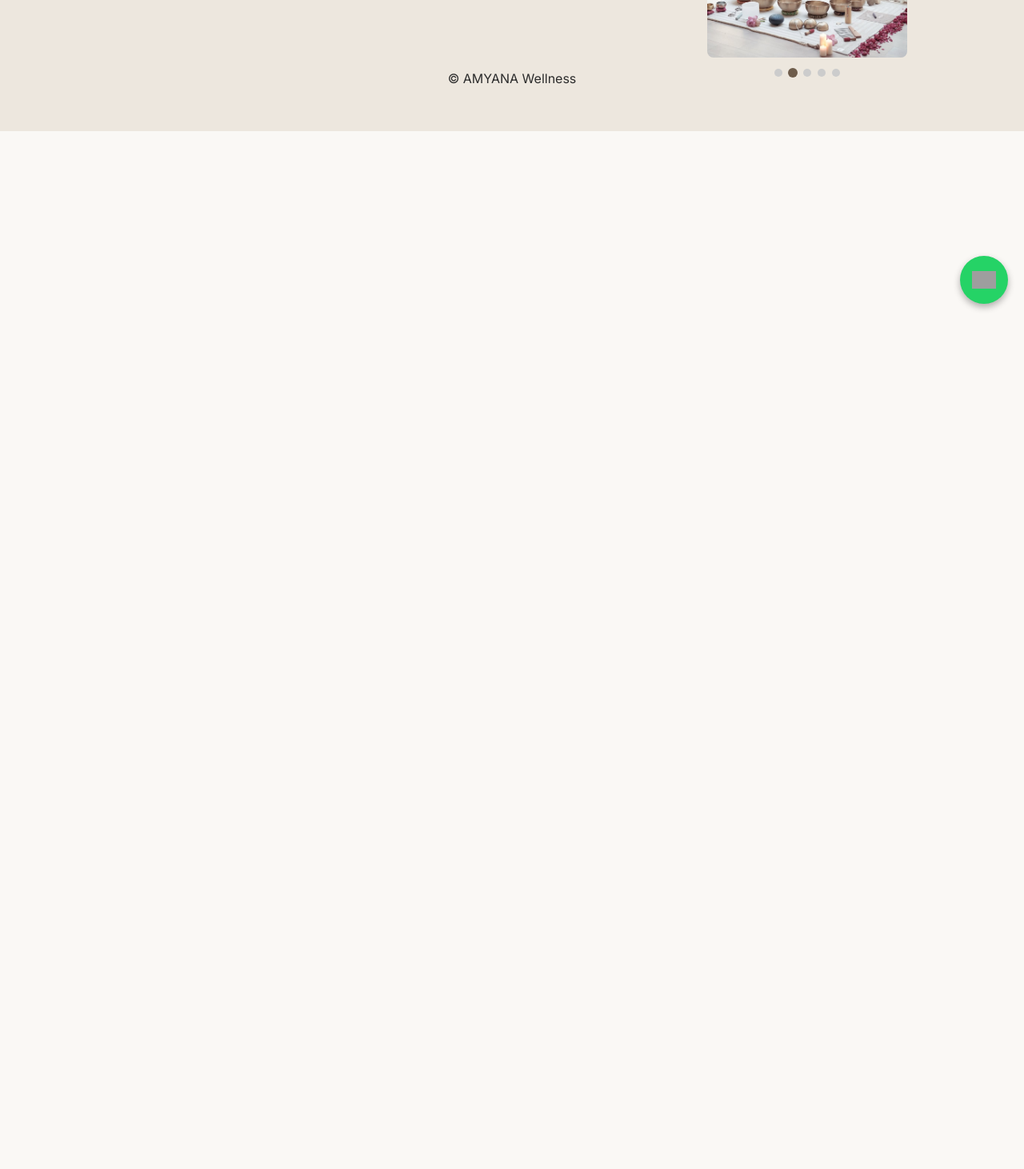
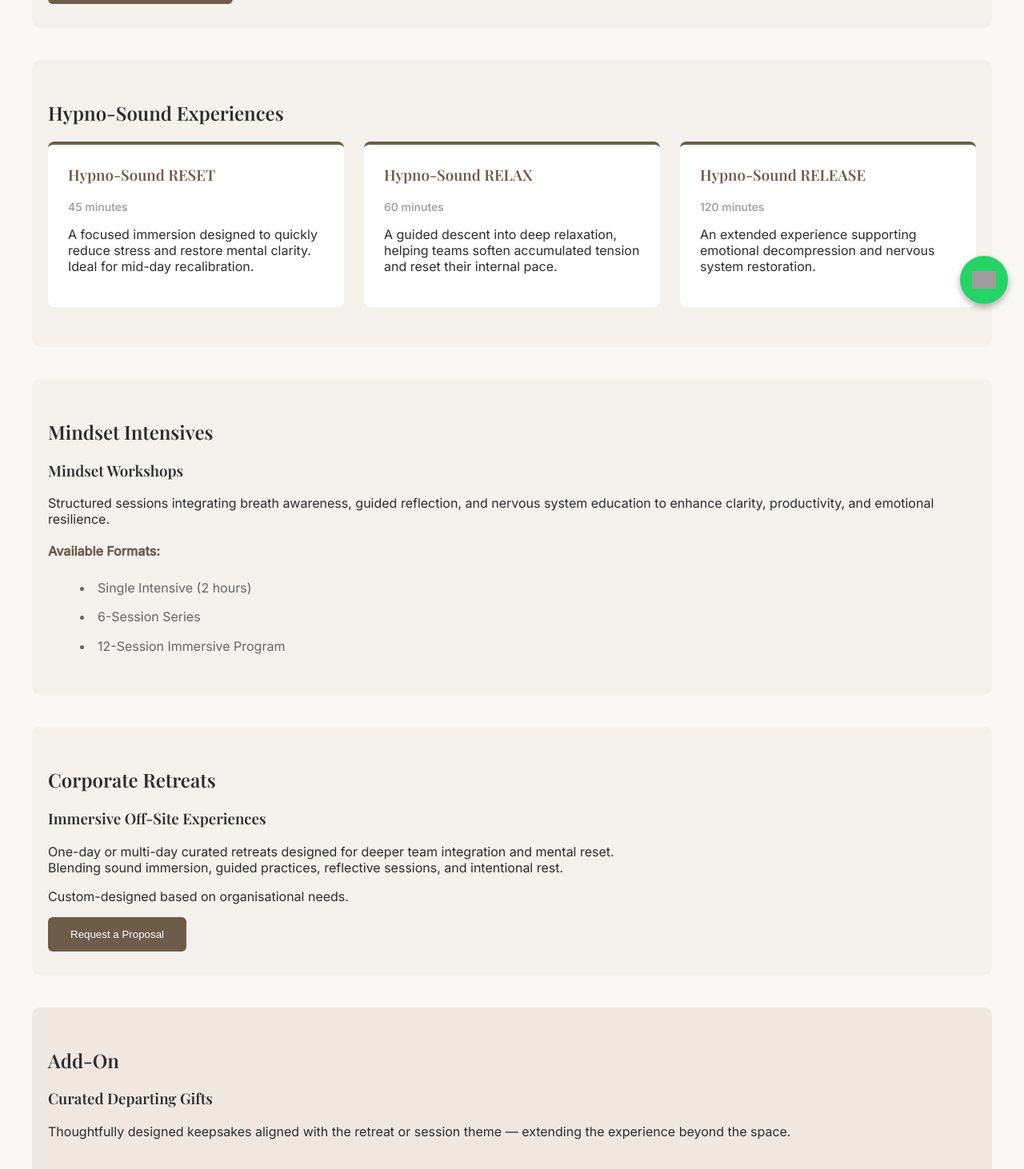
Before and after one commit to tomaryash54/amyana_v3_luxury_site, a React (Vite) app: page /corporate in a window 1280 px wide. Shown: the part 400-1862 px from the top of the page at 80% size. Before the commit the page ends 800 px from the top, so only its background shows below. Built offline with nearby package versions, Linux system fonts and the light colour scheme; grey boxes are pictures that could not be loaded.

Commit message:
Create Workshops, Corporate, and Hospitality pages with detailed content

```diff
--- a/index.html
+++ b/index.html
@@ -81,6 +81,20 @@ h4{color:#6e5c4b;margin-top:20px;}
 .btn-secondary:hover{background:#6e5c4b;color:white;}
 .meet-healer-image img{width:100%;border-radius:10px;box-shadow:0 8px 20px rgba(0,0,0,0.15);}
 @media(max-width:768px){.meet-healer-content{grid-template-columns:1fr;gap:30px;}.meet-healer-text h2{font-size:32px;}.healer-buttons{flex-direction:column;}.btn-primary,.btn-secondary{width:100%;}}
+.featured-workshop{background:#f9f5f0;border-left:4px solid #6e5c4b;}
+.featured-workshop h3{font-size:28px;color:#6e5c4b;margin:20px 0 10px 0;}
+.date-tag{font-style:italic;color:#999;font-size:14px;margin-top:-10px;}
+.experience-card{padding:25px;background:white;border-radius:8px;border-top:4px solid #6e5c4b;transition:transform 0.3s, box-shadow 0.3s;}
+.experience-card:hover{transform:translateY(-5px);box-shadow:0 6px 16px rgba(0,0,0,0.12);}
+.experience-card h3{color:#6e5c4b;margin-top:0;}
+.duration{color:#999;font-weight:500;font-size:14px;margin:5px 0 10px 0;}
+.coming-soon{background:linear-gradient(135deg,#f5f1ec 0%,#ede7de 100%);text-align:center;}
+.coming-soon-text{font-size:24px;color:#6e5c4b;font-weight:600;margin:20px 0;}
+.approach-grid{display:grid;grid-template-columns:repeat(auto-fit,minmax(200px,1fr));gap:25px;margin:30px 0;}
+.approach-item{padding:25px;background:white;border-left:4px solid #6e5c4b;border-radius:6px;text-align:left;}
+.approach-item h4{color:#6e5c4b;margin-top:0;}
+.approach-item p{color:#666;line-height:1.6;margin:10px 0 0 0;}
+.add-on{background:#f0e8e0;}
 </style>
 </head>
 <body>
--- a/src/App.jsx
+++ b/src/App.jsx
@@ -6,6 +6,9 @@ import Reiki from "./pages/Reiki"
 import Journal from "./pages/Journal"
 import GiftCards from "./pages/GiftCards"
 import Sound from "./pages/Sound"
+import Workshops from "./pages/Workshops"
+import Corporate from "./pages/Corporate"
+import Hospitality from "./pages/Hospitality"
 
 function Nav(){
 return(
@@ -92,6 +95,9 @@ return(
 <Route path="/reiki" element={<Reiki/>}/>
 <Route path="/journal" element={<Journal/>}/>
 <Route path="/gift" element={<GiftCards/>}/>
+<Route path="/workshops" element={<Workshops/>}/>
+<Route path="/corporate" element={<Corporate/>}/>
+<Route path="/hospitality" element={<Hospitality/>}/>
 </Routes>
 <Footer/>
 <FloatingWhatsApp/>
--- /dev/null
+++ b/src/pages/Corporate.jsx
@@ -0,0 +1,67 @@
+export default function Corporate(){
+return(
+<div className="container">
+<h1>Corporate Wellness</h1>
+
+<section className="page-section">
+<h2>Nervous System–Led Corporate Wellbeing</h2>
+<p>Designed for modern teams navigating high performance and constant stimulation. These experiences restore clarity, emotional steadiness, and collective balance — without overwhelming schedules.</p>
+<button className="btn-primary">Enquire for Your Organisation</button>
+</section>
+
+<section className="page-section">
+<h2>Hypno-Sound Experiences</h2>
+<div className="service-list">
+<div className="experience-card">
+<h3>Hypno-Sound RESET</h3>
+<p className="duration">45 minutes</p>
+<p>A focused immersion designed to quickly reduce stress and restore mental clarity. Ideal for mid-day recalibration.</p>
+</div>
+
+<div className="experience-card">
+<h3>Hypno-Sound RELAX</h3>
+<p className="duration">60 minutes</p>
+<p>A guided descent into deep relaxation, helping teams soften accumulated tension and reset their internal pace.</p>
+</div>
+
+<div className="experience-card">
+<h3>Hypno-Sound RELEASE</h3>
+<p className="duration">120 minutes</p>
+<p>An extended experience supporting emotional decompression and nervous system restoration.</p>
+</div>
+</div>
+</section>
+
+<section className="page-section">
+<h2>Mindset Intensives</h2>
+
+<h3>Mindset Workshops</h3>
+<p>Structured sessions integrating breath awareness, guided reflection, and nervous system education to enhance clarity, productivity, and emotional resilience.</p>
+
+<h4>Available Formats:</h4>
+<ul>
+<li>Single Intensive (2 hours)</li>
+<li>6-Session Series</li>
+<li>12-Session Immersive Program</li>
+</ul>
+</section>
+
+<section className="page-section">
+<h2>Corporate Retreats</h2>
+<h3>Immersive Off-Site Experiences</h3>
+<p>One-day or multi-day curated retreats designed for deeper team integration and mental reset.<br/>
+Blending sound immersion, guided practices, reflective sessions, and intentional rest.</p>
+
+<p>Custom-designed based on organisational needs.</p>
+
+<button className="btn-primary">Request a Proposal</button>
+</section>
+
+<section className="page-section add-on">
+<h2>Add-On</h2>
+<h3>Curated Departing Gifts</h3>
+<p>Thoughtfully designed keepsakes aligned with the retreat or session theme — extending the experience beyond the space.</p>
+</section>
+</div>
+)
+}
--- a/src/pages/Home.jsx
+++ b/src/pages/Home.jsx
@@ -16,21 +16,21 @@ return(
 
 <div className="grid grid-3">
 
-<Link to="/gift" className="card-link">
+<Link to="/workshops" className="card-link">
 <div className="card">
 <img src="/images/workshops.jpg"/>
 <h3>Workshops & Retreats</h3>
 </div>
 </Link>
 
-<Link to="/reiki" className="card-link">
+<Link to="/corporate" className="card-link">
 <div className="card">
 <img src="/images/corporate.jpg"/>
 <h3>Corporate Wellness</h3>
 </div>
 </Link>
 
-<Link to="/sound" className="card-link">
+<Link to="/hospitality" className="card-link">
 <div className="card">
 <img src="/images/hospitality.jpg"/>
 <h3>Hospitality Wellness</h3>
--- /dev/null
+++ b/src/pages/Hospitality.jsx
@@ -0,0 +1,69 @@
+export default function Hospitality(){
+return(
+<div className="container">
+<h1>Hospitality Wellness</h1>
+
+<section className="page-section">
+<h2>Elevated Wellness Experiences for Refined Spaces</h2>
+<p>AMYANA partners with boutique hotels, luxury properties, wellness spaces, and Retreat properties to integrate nervous system–led experiences into the guest journey - seamlessly, discreetly, and intentionally.</p>
+<button className="btn-primary">Collaborate With Us</button>
+</section>
+
+<section className="page-section">
+<h2>1️⃣ Signature Sound Experiences</h2>
+
+<div className="service-list">
+<div className="service-item">
+<h3>Inaugural Sound Ceremony</h3>
+<p>A grounding sound immersion designed to energetically open and anchor a new space. Ideal for launches, rebrandings, and milestone moments.</p>
+</div>
+
+<div className="service-item">
+<h3>Guest Immersion Sessions</h3>
+<p>Curated sound journeys offered as part of the hotel's wellness programming - designed to enhance rest, presence, and sensory depth.</p>
+</div>
+
+<div className="service-item">
+<h3>Immersive Promotional Sessions</h3>
+<p>Private sound experiences crafted for content creation, brand storytelling, and spatial activation.</p>
+</div>
+</div>
+</section>
+
+<section className="page-section">
+<h2>2️⃣ Wellness Retreat Partnerships</h2>
+<h3>Curated Retreat Collaborations</h3>
+<p>One-day or multi-day immersive retreats hosted in partnership with your property - integrating sound, breath, reflection, and intentional stillness.</p>
+
+<p>Designed to complement the aesthetic and ethos of your space.</p>
+</section>
+
+<section className="page-section approach-section">
+<h2>The AMYANA Standard</h2>
+<h3>Our Approach</h3>
+
+<div className="approach-grid">
+<div className="approach-item">
+<h4>Discretion</h4>
+<p>Professional execution with quiet presence.</p>
+</div>
+
+<div className="approach-item">
+<h4>Precision</h4>
+<p>Thoughtful planning aligned with your brand identity.</p>
+</div>
+
+<div className="approach-item">
+<h4>Consistency</h4>
+<p>Seamless delivery from preparation to integration.</p>
+</div>
+
+<div className="approach-item">
+<h4>Collaborative Visibility</h4>
+<p>Mutual brand alignment through intentional storytelling.</p>
+</div>
+</div>
+</section>
+</div>
+)
+}
--- /dev/null
+++ b/src/pages/Workshops.jsx
@@ -0,0 +1,42 @@
+export default function Workshops(){
+return(
+<div className="container">
+<h1>Workshops & Retreats</h1>
+
+<section className="page-section">
+<h2>Immersive Collective Experiences</h2>
+<p>Curated gatherings designed to restore rhythm, deepen awareness, and reconnect you to stillness. Each offering is intentionally crafted to regulate the nervous system while holding space for reflection and renewal.</p>
+</section>
+
+<section className="page-section featured-workshop">
+<h2>Featured Workshop</h2>
+<h3>Moon Salutation Sound Bath</h3>
+<p className="date-tag">(date to be announced soon)</p>
+
+<p>An intimate moon immersion blending conscious movement, breath, and sound.<br/>
+Inspired by lunar cycles, this experience guides you through gentle Moon Salutations followed by a deeply restorative sound journey.</p>
+
+<p>Designed to support emotional release, hormonal balance, and nervous system recalibration.</p>
+
+<h4>Format:</h4>
+<ul>
+<li>Guided Moon Salutation Practice</li>
+<li>Breath Awareness</li>
+<li>Extended Sound Immersion</li>
+<li>Integration & Reflection</li>
+</ul>
+
+<h4>Ideal For:</h4>
+<p>Those seeking emotional clarity, softness, and a return to inner rhythm.</p>
+
+<button className="btn-primary">Reserve Your Space</button>
+</section>
+
+<section className="page-section coming-soon">
+<h2>🌿 Retreats</h2>
+<p className="coming-soon-text">Coming Soon</p>
+<p>Immersive multi-day experiences designed for deep restoration and renewal.</p>
+</section>
+</div>
+)
+}
```
